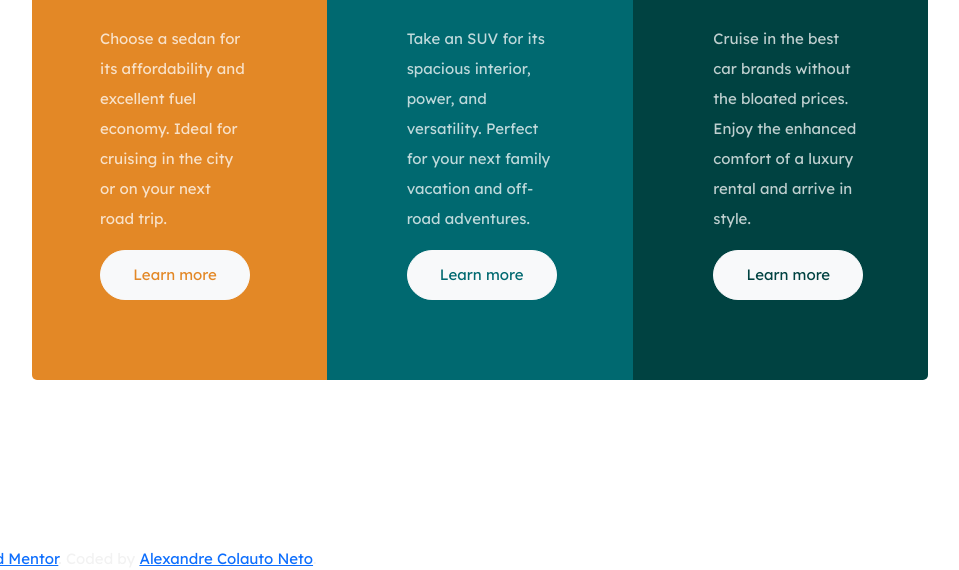
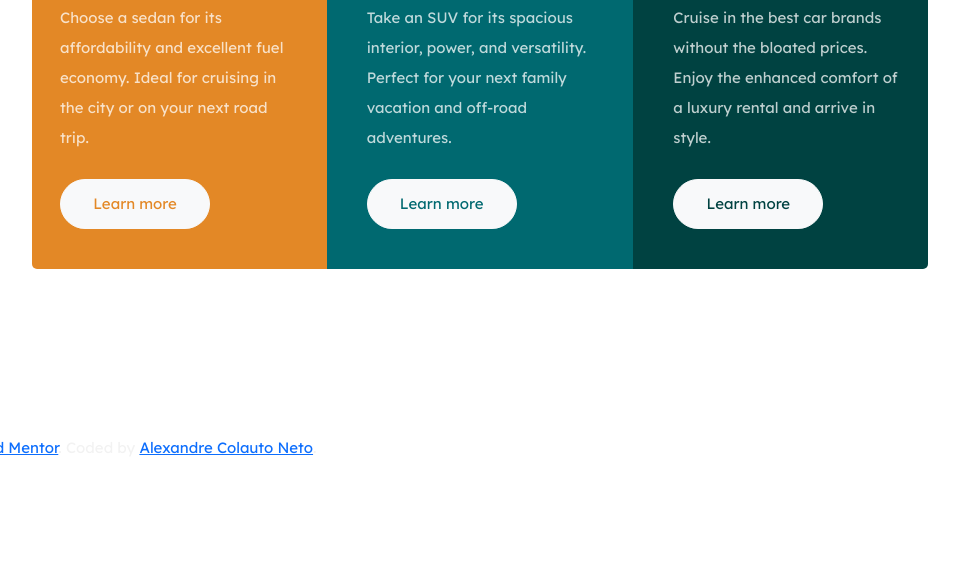
Before and after one commit to AlexandreColauto/Three-Col-Card, a plain HTML site: page index.html in a window 1280 px wide. Shown: the part 399-969 px from the top of the page, without its empty margins (160-1119 px from the left). After the commit the page ends 859 px from the top, so only its background shows below. Drawn offline with nearby package versions, Linux system fonts and the light colour scheme.

Commit message:
paddin size fix

```diff
--- a/css/styles.css
+++ b/css/styles.css
@@ -23,7 +23,7 @@ img {
   border: none;
 }
 .col-lg-4 {
-  padding: 5rem;
+  padding: 2.5rem;
   display: flex;
   flex-direction: column;
   justify-content: space-between;
```
Also changed, not shown: index.html (+1 -1 lines).
